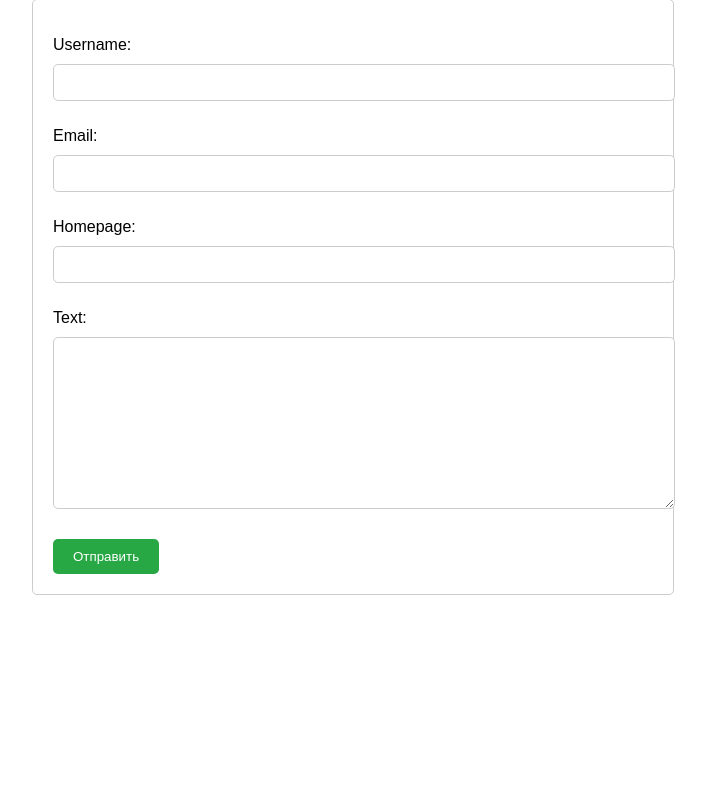
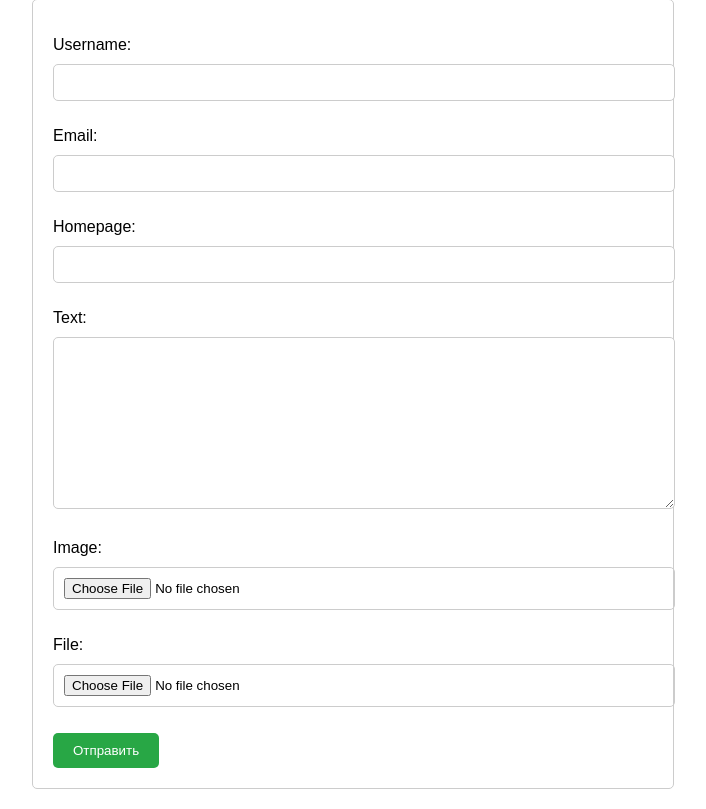
Before and after one commit to reeeade/SPA_Comment, a Django app: page /comments/add/ in a window 1280 px wide. Shown: the part 69-878 px from the top of the page, without its empty margins (287-993 px from the left). Before the commit the page ends 664 px from the top, so only its background shows below. Run offline with Django 5.2, Linux system fonts and the light colour scheme.

Commit message:
Implement file and image upload functionality
- Add fields for image and file uploads to the Comment model
- Add validation for image size (500KB limit), format (JPG, GIF, PNG), and resizing images if they exceed 320x240 pixels
- Add validation for text file size (100KB limit) and format (TXT only)
- Update CommentForm to handle image and file uploads with validation
- Update views to handle file and image uploads
- Create and update templates (list_comments.html, replies.html) to display uploaded images and files
- Configure MEDIA_URL and MEDIA_ROOT for handling media files
- Ensure media files are served correctly in development by updating urlpatterns

This commit adds functionality for users to upload images and text files along with their comments. Images are validated for size and format, and resized if necessary. Text files are validated for size and format. Templates are updated to display these files appropriately.

```diff
--- a/SPA_Comment/urls.py
+++ b/SPA_Comment/urls.py
@@ -1,3 +1,5 @@
+from django.conf import settings
+from django.conf.urls.static import static
 from django.contrib import admin
 from django.urls import path, include
 
@@ -5,4 +7,4 @@ urlpatterns = [
     path('admin/', admin.site.urls),
     path('comments/', include('comments.urls')),
     path('captcha/', include('captcha.urls')),
-]
+] + static(settings.MEDIA_URL, document_root=settings.MEDIA_ROOT)
--- a/comments/forms.py
+++ b/comments/forms.py
@@ -1,6 +1,8 @@
 from django import forms
+from django.core.exceptions import ValidationError
 from .models import Comment, User
 from captcha.fields import CaptchaField
+from PIL import Image
 
 
 class UserForm(forms.ModelForm):
@@ -14,7 +16,33 @@ class CommentForm(forms.ModelForm):
 
     class Meta:
         model = Comment
-        fields = ['text', 'parent', 'captcha']
+        fields = ['text', 'parent', 'image', 'file', 'captcha']
         widgets = {
             'parent': forms.HiddenInput(),
         }
+
+    def clean_image(self):
+        image = self.cleaned_data.get('image')
+        if image:
+            if image.size > 500 * 1024:
+                raise ValidationError("Размер файла изображения не должен превышать 500 Кб.")
+
+            img = Image.open(image)
+            if img.format not in ['JPEG', 'JPG', 'GIF', 'PNG']:
+                raise ValidationError("Допустимы только изображения форматов JPG, GIF, PNG.")
+
+            max_width, max_height = 320, 240
+            if img.width > max_width or img.height > max_height:
+                img.thumbnail((max_width, max_height), Image.Resampling.LANCZOS)
+                img.save(image.file, format=img.format)
+
+        return image
+
+    def clean_file(self):
+        file = self.cleaned_data.get('file')
+        if file:
+            if file.size > 100 * 1024:
+                raise ValidationError("Размер текстового файла не должен превышать 100 Кб.")
+            if not file.name.endswith('.txt'):
+                raise ValidationError("Допустимы только текстовые файлы формата .txt.")
+        return file
--- a/comments/models.py
+++ b/comments/models.py
@@ -15,6 +15,8 @@ class Comment(models.Model):
     text = models.TextField()
     parent = models.ForeignKey('self', null=True, blank=True, on_delete=models.CASCADE)
     created_at = models.DateTimeField(auto_now_add=True)
+    image = models.ImageField(upload_to='images/', blank=True, null=True)
+    file = models.FileField(upload_to='files/', blank=True, null=True)
 
     def __str__(self):
         return f'{self.user.username}: {self.text[:20]}'
--- a/comments/views.py
+++ b/comments/views.py
@@ -10,7 +10,7 @@ def add_comment(request, parent_id=None):
 
     if request.method == "POST":
         user_form = UserForm(request.POST)
-        comment_form = CommentForm(request.POST)
+        comment_form = CommentForm(request.POST, request.FILES)
         if user_form.is_valid() and comment_form.is_valid():
             user = user_form.save()
             comment = comment_form.save(commit=False)
--- a/templates/add_comment.html
+++ b/templates/add_comment.html
@@ -36,7 +36,7 @@
 </head>
 <body>
     <h2>Добавить комментарий</h2>
-    <form method="post">
+    <form method="post" enctype="multipart/form-data">
         {% csrf_token %}
         {{ user_form.as_p }}
         {{ comment_form.as_p }}
```
Also changed, not shown: SPA_Comment/settings.py (+5 -2 lines), media/files/arc_recovery_packet.txt (added, +9 -0 lines), templates/list_comments.html (+17 -0 lines), templates/replies.html (+10 -0 lines), comments/migrations/0002_comment_file_comment_image.py (added), db.sqlite3, media/images/photo_2024-04-27_12-46-17.jpg (added).
